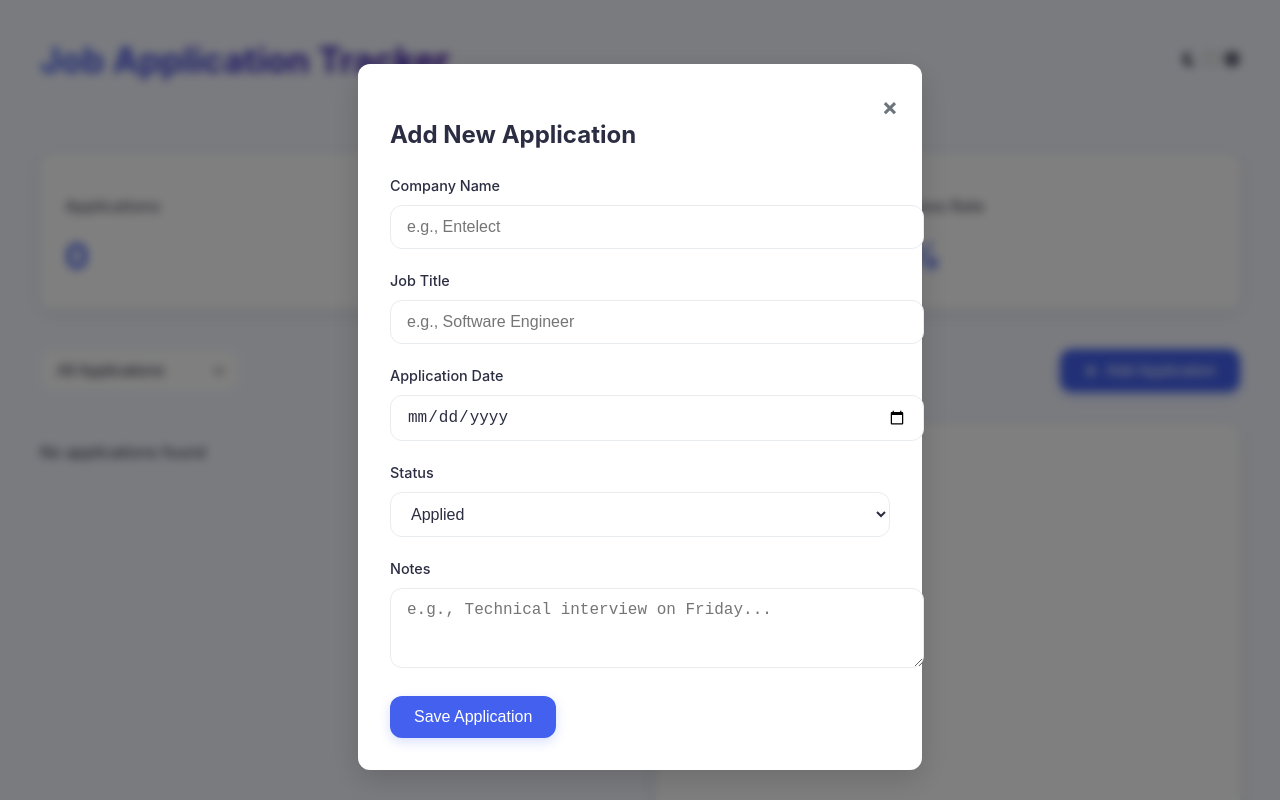
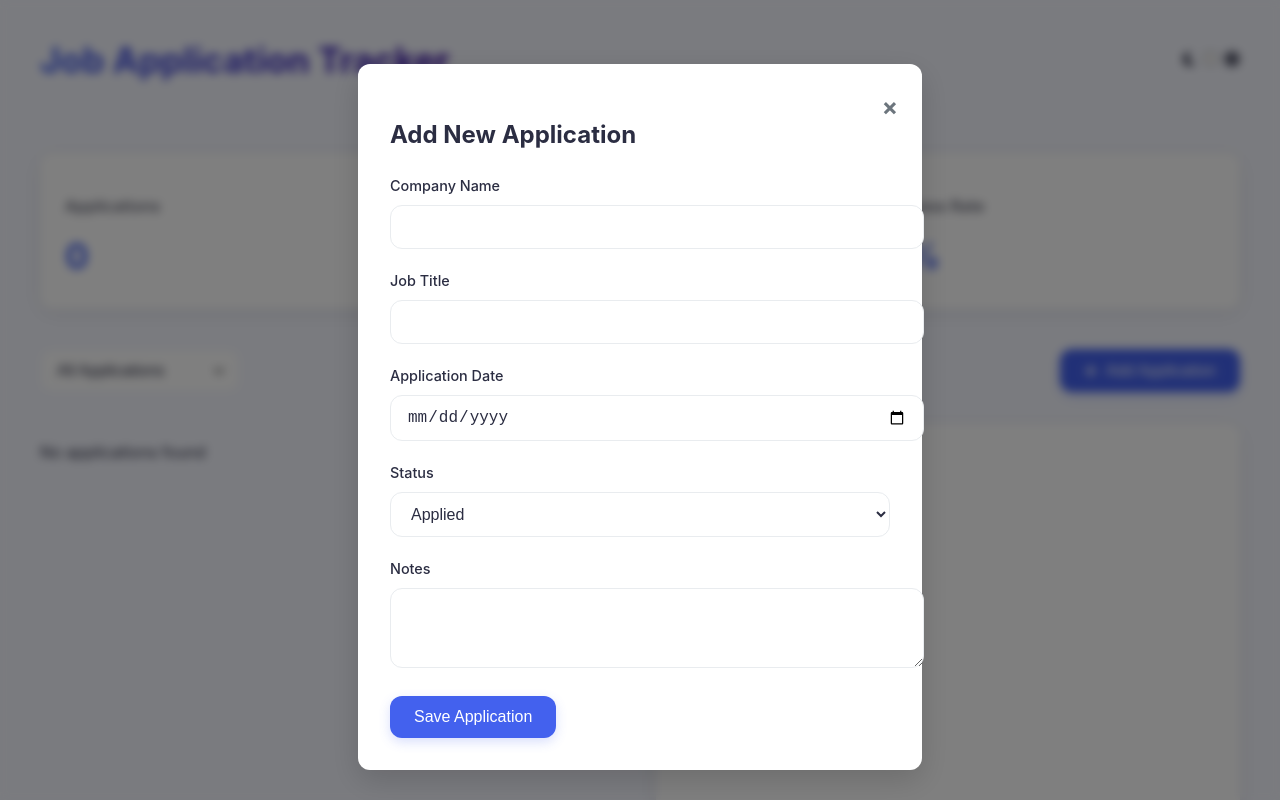
Before and after one commit to Allysto/Job-Application-Tracker, a plain HTML site: page index.html in a window 1280 px wide. Both pictures are taken after a click on the button "Add Application". Shown: the top 800 px of the page. Drawn offline with nearby package versions, Linux system fonts and the light colour scheme.

Commit message:
index.html

```diff
--- a/index.html
+++ b/index.html
@@ -1,20 +1,14 @@
 <!DOCTYPE html>
 <html lang="en">
 <head>
-    <!-- BASIC META TAGS -->
     <meta charset="UTF-8">
     <meta name="viewport" content="width=device-width, initial-scale=1.0">
     <title>Job Application Tracker</title>
-
-    <!-- STYLESHEETS -->
     <link rel="stylesheet" href="style.css">
-    <!-- Font Awesome for icons -->
     <link rel="stylesheet" href="https://cdnjs.cloudflare.com/ajax/libs/font-awesome/6.4.0/css/all.min.css">
 </head>
 <body>
-    <!-- MAIN CONTAINER -->
     <div class="container">
-        <!-- HEADER WITH THEME TOGGLE -->
         <header>
             <h1>Job Application Tracker</h1>
             <div class="theme-toggle">
@@ -27,26 +21,21 @@
             </div>
         </header>
 
-        <!-- DASHBOARD STATS CARDS -->
         <div class="dashboard">
-            <!-- CARD 1: TOTAL APPLICATIONS -->
             <div class="stats-card">
                 <h3>Applications</h3>
                 <div class="stat" id="totalApps">0</div>
             </div>
-            <!-- CARD 2: INTERVIEWS -->
             <div class="stats-card">
                 <h3>Interviews</h3>
                 <div class="stat" id="interviewApps">0</div>
             </div>
-            <!-- CARD 3: SUCCESS RATE -->
             <div class="stats-card">
                 <h3>Success Rate</h3>
                 <div class="stat" id="successRate">0%</div>
             </div>
         </div>
 
-        <!-- FILTER AND ADD BUTTON CONTROLS -->
         <div class="controls">
             <div class="filter-controls">
                 <select id="statusFilter">
@@ -62,33 +51,28 @@
             </button>
         </div>
 
-        <!-- APPLICATIONS LIST + CHART CONTAINER -->
         <div class="applications-container">
-            <!-- LEFT SIDE: LIST OF APPLICATIONS -->
             <div class="applications-list" id="applicationsList">
-                <!-- Applications will be added here by JavaScript -->
+                <!-- Applications will be added here dynamically -->
             </div>
-
-            <!-- RIGHT SIDE: CHART VISUALIZATION -->
             <div class="chart-container">
                 <canvas id="statusChart"></canvas>
             </div>
         </div>
 
-        <!-- MODAL POPUP (HIDDEN BY DEFAULT) -->
+        <!-- Add Application Modal -->
         <div class="modal" id="addJobModal">
             <div class="modal-content">
                 <span class="close">&times;</span>
                 <h2>Add New Application</h2>
                 <form id="jobForm">
-                    <!-- FORM INPUTS -->
                     <div class="form-group">
                         <label for="companyName">Company Name</label>
-                        <input type="text" id="companyName" required placeholder="e.g., Entelect">
+                        <input type="text" id="companyName" required>
                     </div>
                     <div class="form-group">
                         <label for="jobTitle">Job Title</label>
-                        <input type="text" id="jobTitle" required placeholder="e.g., Software Engineer">
+                        <input type="text" id="jobTitle" required>
                     </div>
                     <div class="form-group">
                         <label for="applicationDate">Application Date</label>
@@ -105,7 +89,7 @@
                     </div>
                     <div class="form-group">
                         <label for="jobNotes">Notes</label>
-                        <textarea id="jobNotes" rows="3" placeholder="e.g., Technical interview on Friday..."></textarea>
+                        <textarea id="jobNotes" rows="3"></textarea>
                     </div>
                     <button type="submit" class="btn-primary">Save Application</button>
                 </form>
@@ -113,10 +97,7 @@
         </div>
     </div>
 
-    <!-- SCRIPTS -->
-    <!-- Chart.js for the doughnut chart -->
     <script src="https://cdn.jsdelivr.net/npm/chart.js"></script>
-    <!-- Main JavaScript file -->
     <script src="main.js"></script>
 </body>
 </html>
```
